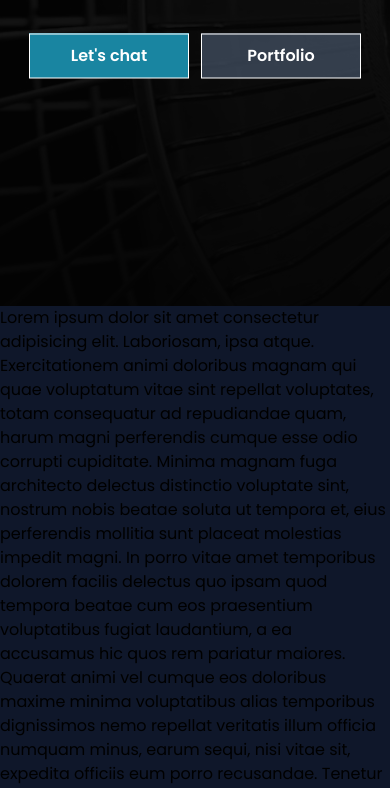
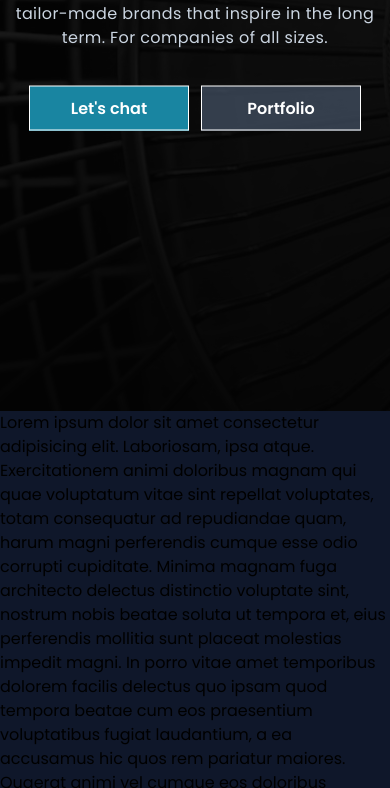
Before and after one commit to Ginjak/gjwebdev-main, a plain HTML site: page index.html in a window 390 px wide. Shown: the part 493-1281 px from the top of the page. Drawn offline with nearby package versions, Linux system fonts and the light colour scheme.

Commit message:
change again hero heigth on mobile

```diff
--- a/index.html
+++ b/index.html
@@ -16,9 +16,6 @@
           extend: {
             colors: {
               lighterBg: "#1e2738",
-            },
-            height: {
-              "dvh-60": "739px",
             },
           },
         },
@@ -111,7 +108,7 @@
     </header>
 
     <main>
-      <section id="hero" class="relative h-dvh-60 flex flex-col">
+      <section id="hero" class="relative h-dvh md:h-[739px] flex flex-col">
         <div class="hero-bg absolute top-0 left-0 right-0 bottom-0"></div>
         <div
           class="max-w-[1440px] m-auto flex flex-col justify-between items-center px-3 relative"
```
